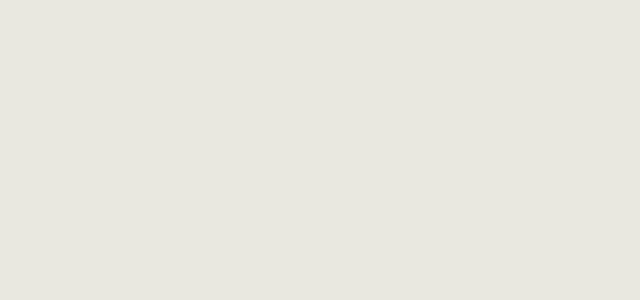
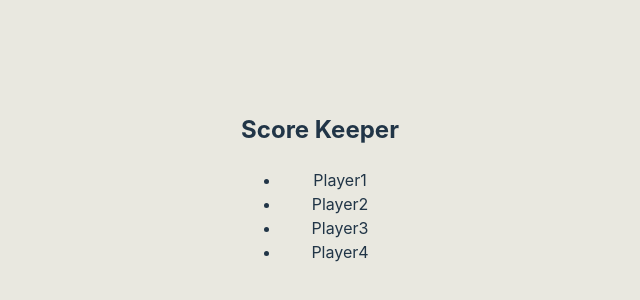
Before and after one commit to yisusworldwide/my-react-apps, a React (Vite) app: page / in a window 1280 px wide. Shown: the part 214-514 px from the top of the page, without its empty margins (320-960 px from the left). Built offline with nearby package versions, Linux system fonts and the light colour scheme.

Commit message:
useState into an array with "fill()" and key=idx

```diff
--- a/src/App.jsx
+++ b/src/App.jsx
@@ -8,7 +8,7 @@ function App() {
     <>
 
       <div>
-        <ScoreKeeper />
+        <ScoreKeeper numPlayers={4} target={7} />
       </div>
 
     </>
--- a/src/ScoreKeeper.jsx
+++ b/src/ScoreKeeper.jsx
@@ -1,3 +1,18 @@
-export default function ScoreKeeper(){
+import { useState } from "react";
+
+export default function ScoreKeeper({ numPlayers=0, target=0 }){
+    const [score, setScore] = useState(new Array(numPlayers).fill(0));
+    return (
+        <div>
+            <h2>Score Keeper</h2>
+            <ul>
+                {
+                    score.map((score, idx) => {
+                        return <li key={idx}>Player{idx + 1}</li>
+                    })
+                }
+            </ul>
+        </div>
+    )
 
 }
```
